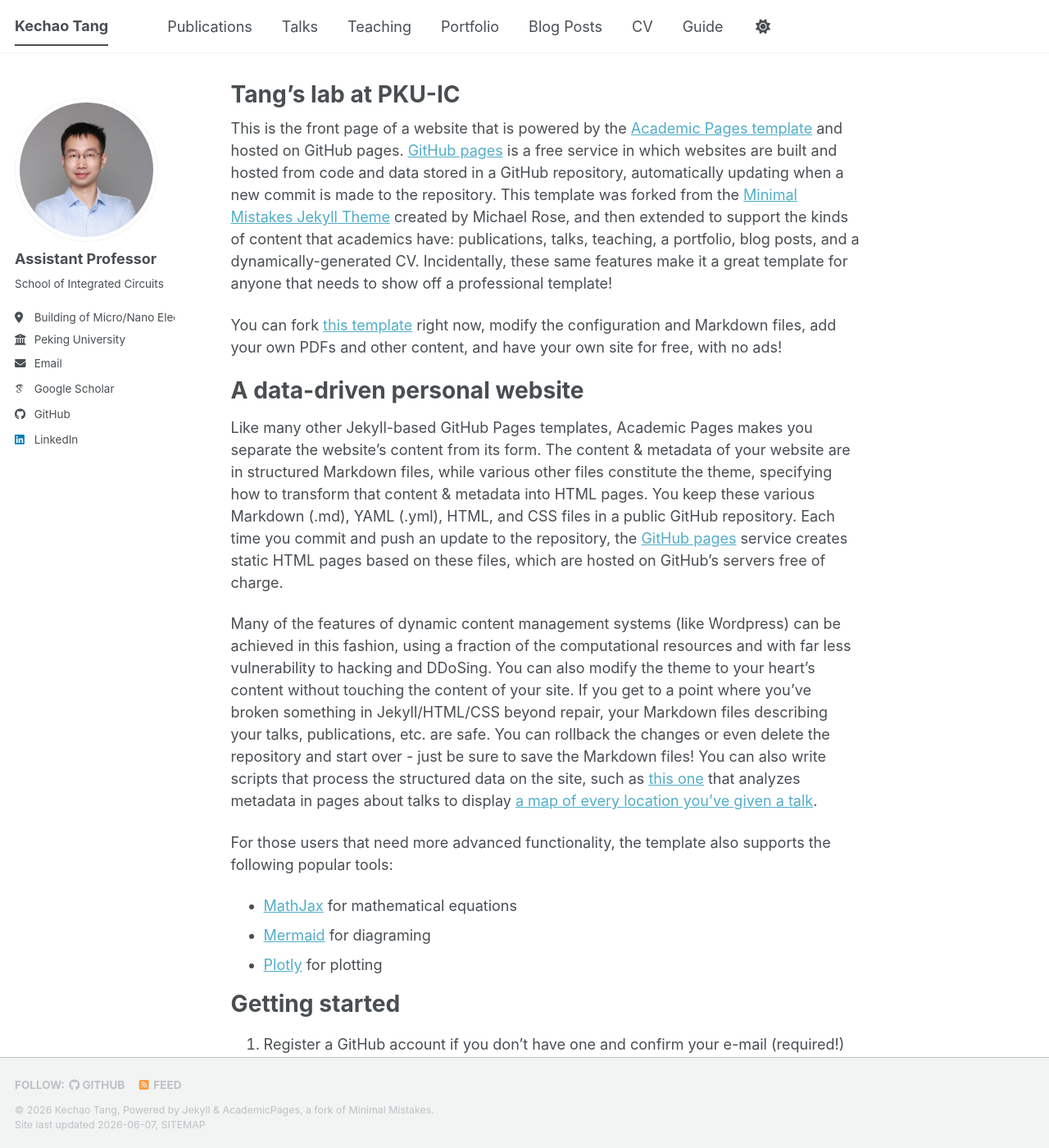
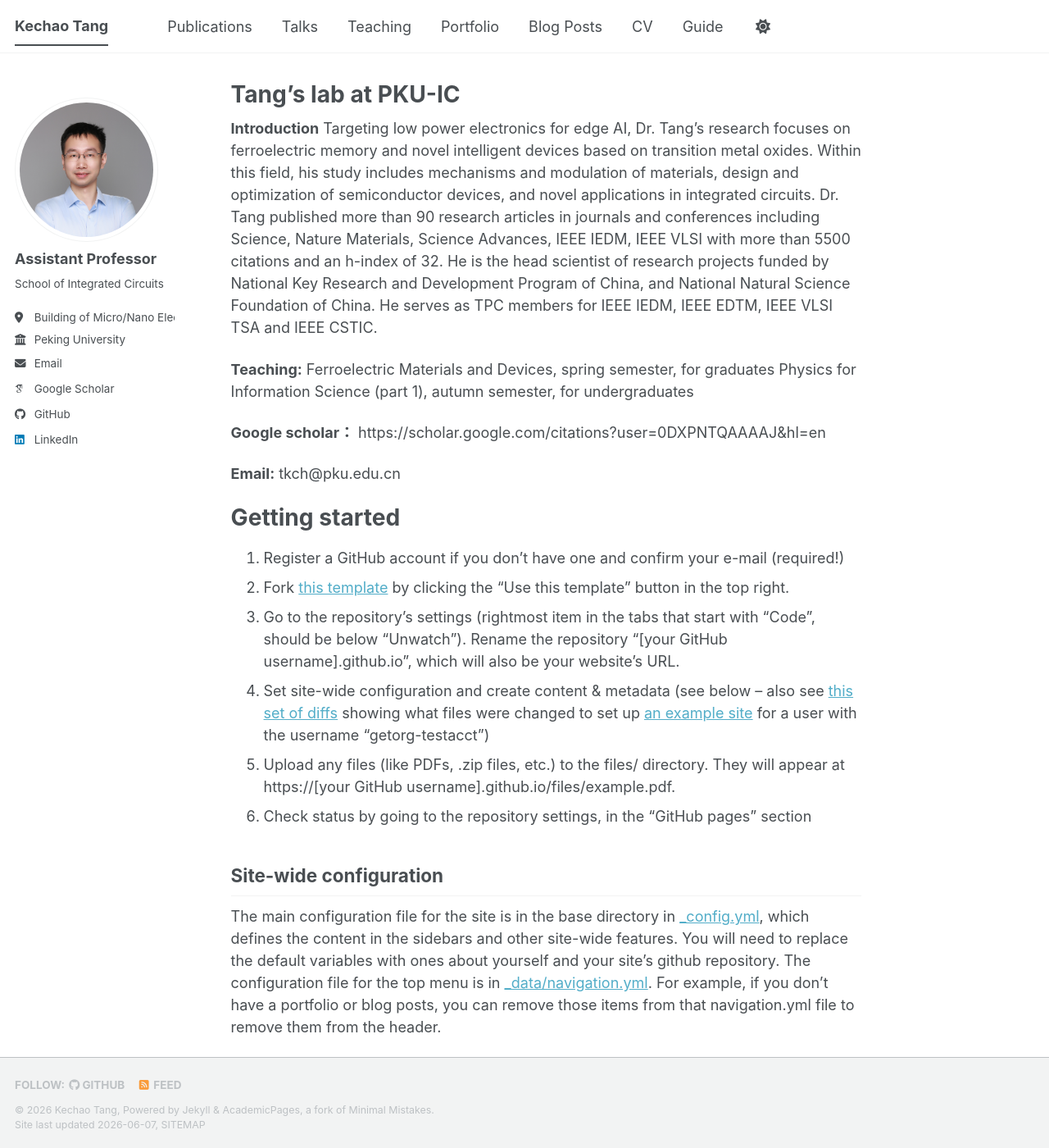
Before and after one commit to Kechao-Tang/Kechao-Tang.github.io, a Jekyll site: the page built from _pages/about.md, in a window 1280 px wide and 1400 px high. Shown: the whole window at 82% size. Built offline with Jekyll 4.4.1, drawn with Linux system fonts in a browser that asks for light colours; some web fonts are replaced; a script bundle is joined from its source files by our own code; library files that are not in the unit come from our copies.

Commit message:
Update about.md

```diff
--- a/_pages/about.md
+++ b/_pages/about.md
@@ -7,20 +7,18 @@ redirect_from:
   - /about.html
 ---
 
-This is the front page of a website that is powered by the [Academic Pages template](https://github.com/academicpages/academicpages.github.io) and hosted on GitHub pages. [GitHub pages](https://pages.github.com) is a free service in which websites are built and hosted from code and data stored in a GitHub repository, automatically updating when a new commit is made to the repository. This template was forked from the [Minimal Mistakes Jekyll Theme](https://mmistakes.github.io/minimal-mistakes/) created by Michael Rose, and then extended to support the kinds of content that academics have: publications, talks, teaching, a portfolio, blog posts, and a dynamically-generated CV. Incidentally, these same features make it a great template for anyone that needs to show off a professional template!
+**Introduction**
+Targeting low power electronics for edge AI, Dr. Tang's research focuses on ferroelectric memory and novel intelligent devices based on transition metal oxides. Within this field, his study includes mechanisms and modulation of materials, design and optimization of semiconductor devices, and novel applications in integrated circuits. Dr. Tang published more than 90 research articles in journals and conferences including Science, Nature Materials, Science Advances, IEEE IEDM, IEEE VLSI with more than 5500 citations and an h-index of 32. He is the head scientist of research projects funded by National Key Research and Development Program of China, and National Natural Science Foundation of China. He serves as TPC members for IEEE IEDM, IEEE EDTM, IEEE VLSI TSA and IEEE CSTIC.
 
- You can fork [this template](https://github.com/academicpages/academicpages.github.io) right now, modify the configuration and Markdown files, add your own PDFs and other content, and have your own site for free, with no ads!
+**Teaching:**
+Ferroelectric Materials and Devices, spring semester, for graduates
+Physics for Information Science (part 1), autumn semester, for undergraduates
 
-A data-driven personal website
-======
-Like many other Jekyll-based GitHub Pages templates, Academic Pages makes you separate the website's content from its form. The content & metadata of your website are in structured Markdown files, while various other files constitute the theme, specifying how to transform that content & metadata into HTML pages. You keep these various Markdown (.md), YAML (.yml), HTML, and CSS files in a public GitHub repository. Each time you commit and push an update to the repository, the [GitHub pages](https://pages.github.com/) service creates static HTML pages based on these files, which are hosted on GitHub's servers free of charge.
+**Google scholar：**
+https://scholar.google.com/citations?user=0DXPNTQAAAAJ&hl=en
 
-Many of the features of dynamic content management systems (like Wordpress) can be achieved in this fashion, using a fraction of the computational resources and with far less vulnerability to hacking and DDoSing. You can also modify the theme to your heart's content without touching the content of your site. If you get to a point where you've broken something in Jekyll/HTML/CSS beyond repair, your Markdown files describing your talks, publications, etc. are safe. You can rollback the changes or even delete the repository and start over - just be sure to save the Markdown files! You can also write scripts that process the structured data on the site, such as [this one](https://github.com/academicpages/academicpages.github.io/blob/master/talkmap.ipynb) that analyzes metadata in pages about talks to display [a map of every location you've given a talk](https://academicpages.github.io/talkmap.html).
-
-For those users that need more advanced functionality, the template also supports the following popular tools:
-- [MathJax](https://www.mathjax.org/) for mathematical equations
-- [Mermaid](https://mermaid.js.org/) for diagraming
-- [Plotly](https://plotly.com/javascript/) for plotting
+**Email:**
+tkch@pku.edu.cn
 
 Getting started
 ======
```
